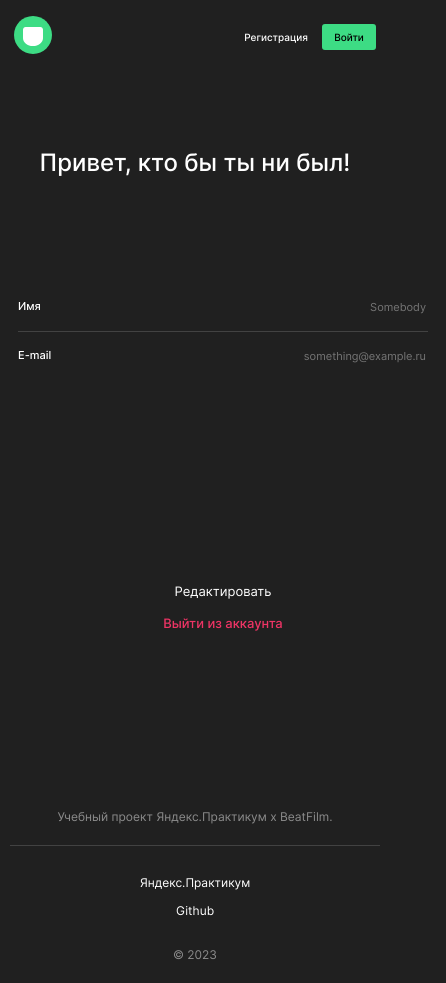
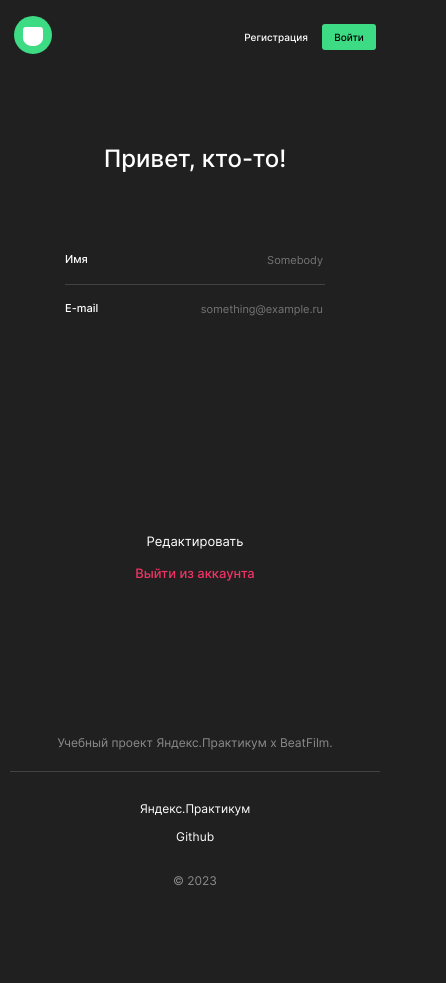
Before and after one commit to Mori-verum/movies-explorer-frontend, a React (Create React App) app: page /profile in a window 390 px wide. Shown: the whole page, 446 px wide, since content can reach past the window. After the commit the page ends 909 px from the top, so only its background shows below. Built offline with nearby package versions, Linux system fonts and the light colour scheme.

Commit message:
adaptive Profile and hotfix adaptive Movies

```diff
--- a/src/components/MoviesCard/MoviesCard.css
+++ b/src/components/MoviesCard/MoviesCard.css
@@ -108,7 +108,8 @@
 
 @media (max-width: 650px) {
     .card {
-        width: 300px;
+        max-width: 300px;
+        width: 100%;
         height: 271px;
         grid-gap: 14px 14px;
         padding: 14px 0;
--- a/src/components/MoviesCardList/MoviesCardList.css
+++ b/src/components/MoviesCardList/MoviesCardList.css
@@ -10,7 +10,7 @@
 
 @media (max-width: 980px) {
     .movies__container {
-        padding: 0 30px;
+        padding: 0;
         grid-gap: 35px 24px;
         grid-template-columns: repeat(auto-fit, minmax(342px, 1fr));
     }
@@ -22,7 +22,6 @@
     }
 
     .movies__container {
-        padding: 0 10px;
         grid-gap: 16px;
         grid-template-columns: repeat(auto-fit, minmax(300px, 1fr));
     }
--- /dev/null
+++ b/src/components/Profile/Profile.css
@@ -0,0 +1,16 @@
+.profile {
+    display: grid;
+}
+
+@media (max-width: 780px) {
+    .profile {
+        grid-template-rows: repeat(3, 1fr);
+    }
+}
+
+@media (max-width: 450px) {
+    .profile {
+        grid-template-rows: auto 1fr auto;
+        justify-content: center;
+    }
+}
--- a/src/components/Profile/Profile.js
+++ b/src/components/Profile/Profile.js
@@ -1,3 +1,5 @@
+import "./Profile.css"
+
 import ProfileEdit from "../ProfileEdit/ProfileEdit";
 import ProfileGreeting from "../ProfileGreeting/ProfileGreeting";
 import ProfileLogout from "../ProfileLogout/ProfileLogout";
@@ -7,9 +9,11 @@ function Profile() {
 
     return (
         <main className="main">
-            <ProfileGreeting />
-            <ProfileEdit isFormActive={ isFormActive } />
-            <ProfileLogout isFormActive={ isFormActive } />
+            <div className="profile">
+                <ProfileGreeting />
+                <ProfileEdit isFormActive={isFormActive} />
+                <ProfileLogout isFormActive={isFormActive} />
+            </div>
         </main>
     )
 }
--- a/src/components/ProfileEdit/ProfileEdit.css
+++ b/src/components/ProfileEdit/ProfileEdit.css
@@ -1,16 +1,15 @@
 .profile-edit {
-    margin: 123px 0 0;
+    margin: 127px 0 0;
 }
 
 .profile-edit__container {
-    width: 410px;
+    max-width: 410px;
 }
 
 .profile-edit__form {
+    box-sizing: border-box;
     display: grid;
     grid-template-rows: auto 1fr auto;
-    max-width: 410px;
-    width: 100%;
 }
 
 .profile-edit__fieldset {
@@ -25,7 +24,7 @@
 .profile-edit__fieldset:last-child {
     border: none;
     padding: 0;
-    margin-bottom: 218px;
+    margin-bottom: 215px;
 }
 
 .profile-edit__input-label {
@@ -46,7 +45,7 @@
     font-size: 11px;
     line-height: 13px;
     color: var(--text-color);
-    width: 85%;
+    width: 75%;
     text-align: right;
 }
 
@@ -92,3 +91,16 @@
     color: #ff004c;
     margin-bottom: 20px;
 }
+
+@media (max-width: 780px) {
+    .profile-edit {
+        margin: 30px 0 0;
+    }
+}
+
+@media (max-width: 450px) {
+    .profile-edit__container {
+        width: 260px;
+        padding: 0 auto;
+    }
+}
--- a/src/components/ProfileGreeting/ProfileGreeting.css
+++ b/src/components/ProfileGreeting/ProfileGreeting.css
@@ -1,5 +1,7 @@
 .profile-greeting {
-    margin: 74px 0 0;
+    margin: 70px 0 0;
+    align-self: center;
+    justify-self: center;
 }
 
 .profile-greeting__title {
@@ -10,4 +12,21 @@
     line-height: 29px;
     color: var(--text-color);
     text-align: center;
+    margin: 0;
 }
+
+@media (max-width: 780px) {
+    .profile-greeting {
+        margin: 170px 0 0;
+    }
+}
+
+@media (max-width: 450px) {
+    .profile-greeting {
+        margin: 70px 0 50px;
+    }
+
+    .profile-greeting__container {
+        padding: 0 30px;
+    }
+}
--- a/src/components/ProfileGreeting/ProfileGreeting.js
+++ b/src/components/ProfileGreeting/ProfileGreeting.js
@@ -4,7 +4,7 @@ function ProfileGreeting() {
     return (
         <section className="profile-greeting">
             <div className="profile-greeting__container container">
-                <h2 className="profile-greeting__title">Привет, кто бы ты ни был!</h2>
+                <h2 className="profile-greeting__title">Привет, кто-то!</h2>
             </div>
         </section>
     )
--- a/src/components/ProfileLogout/ProfileLogout.css
+++ b/src/components/ProfileLogout/ProfileLogout.css
@@ -3,13 +3,16 @@
 }
 
 .profile-logout__container {
-    width: 410px;
+    box-sizing: border-box;
+    width: 100%;
+    max-width: 410px;
     align-items: center;
 }
 
 .profile-logout__button {
     cursor: pointer;
-    width: 410px;
+    align-items: center;
+    width: 100%;
     background-color: transparent;
     font-family: 'Inter', Arial, sans-serif;
     font-style: normal;
@@ -23,3 +26,9 @@
 .profile-logout__button_disabled {
     display: none;
 }
+
+@media (max-width: 450px) {
+    .profile-logout__container {
+        max-width: 260px;
+    }
+}
```
